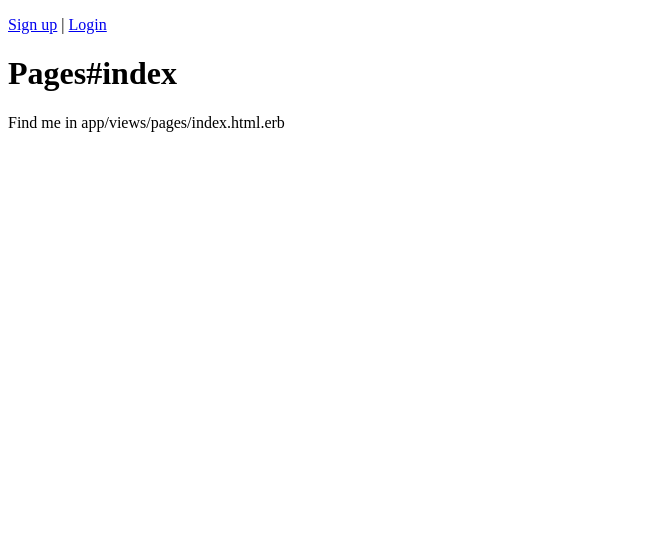
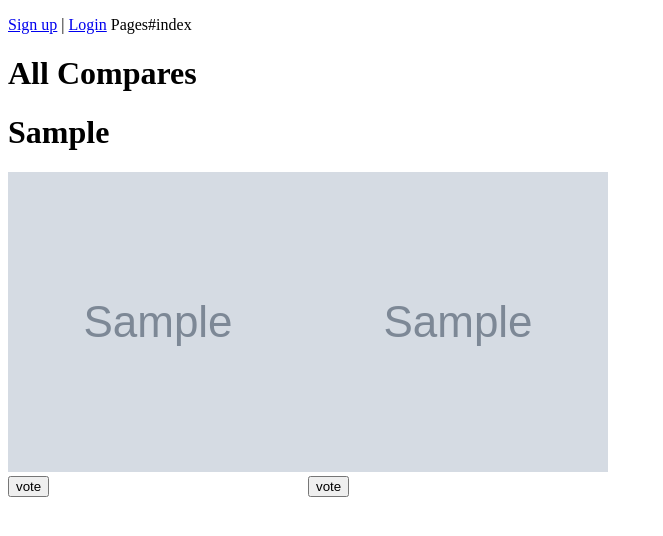
Before and after one commit to myztajay/Comparative, a Rails app: page / in a window 1280 px wide. Shown: the top 536 px of the page, without its empty margins (0-663 px from the left). Run offline with Rails 7, Linux system fonts and the light colour scheme; tables that the repository leaves empty hold one stand-in row (values such as "Sample post"); grey boxes marked "Sample" are stand-in pictures; style sheets or scripts are compiled from the project's sources; some libraries are stand-ins or nearby versions.

Commit message:
Created index with all compares

```diff
--- a/app/assets/stylesheets/application.css
+++ b/app/assets/stylesheets/application.css
@@ -13,3 +13,14 @@
  *= require_tree .
  *= require_self
  */
+
+
+img{
+  height: 300px;
+  width: 300px;
+}
+
+.compare{
+  display: flex;
+  align-items: center;
+}
--- a/app/views/pages/index.html.erb
+++ b/app/views/pages/index.html.erb
@@ -1,2 +1,16 @@
-<h1>Pages#index</h1>
-<p>Find me in app/views/pages/index.html.erb</p>
+Pages#index
+<h1>All Compares</h1>
+  <% @compares.each do |x|%>
+  <h1><%= x.headline%></h1>
+    <div class="compare">
+      <div class="comp1">
+        <img src='<%= x.img1_url%>'><br>
+        <button>vote</button>
+      </div>
+    <div class="comp2">
+      <img src='<%= x.img2_url%>'><br>
+      <button>vote</button>
+    </div>
+  <%end%>
+
+</div>
```
Also changed, not shown: app/views/compares/index.html.erb (+15 -2 lines).
